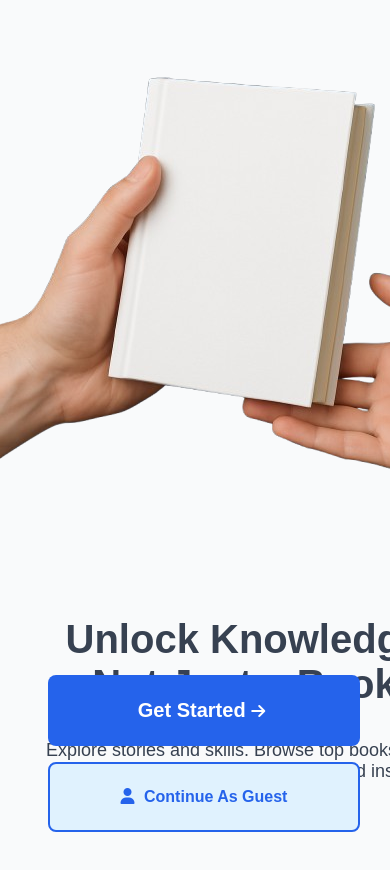
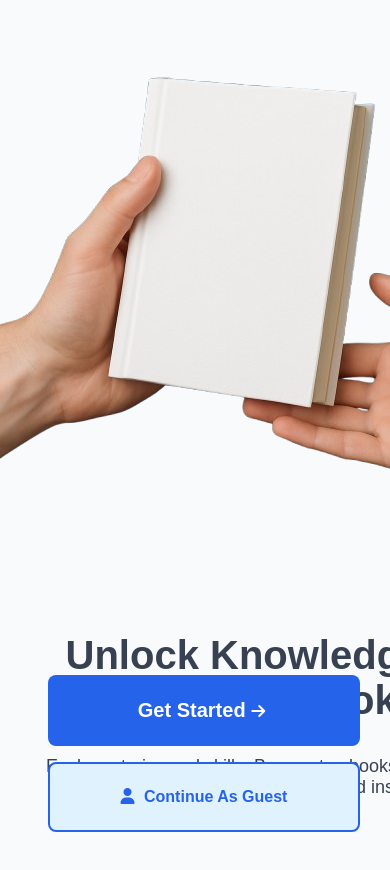
Before and after one commit to youngbee08/Eloquence-Edge, a plain HTML site: page index.html in a window 390 px wide. Shown: the top 870 px of the page. Drawn offline with nearby package versions, Linux system fonts and the light colour scheme; some packages are replaced by stand-ins of ours; a script that the page names is missing.

Commit message:
updated the landing page

```diff
--- a/css/index.css
+++ b/css/index.css
@@ -102,13 +102,12 @@ button .fas{
         display: block;
         width: 100%;
         height: 100%;
-        overflow-y: scroll;
         .content{
             h2{
                 font-size: 40px;
             }
             h2,p{
-                transform: translateY(-6rem);
+                transform: translateY(-5rem);
                 text-align: center;
             }
             p{
```
Also changed, not shown: assets/Passing_the_Blank_Book_for_landing-removebg-preview reduced.jpg (added).
